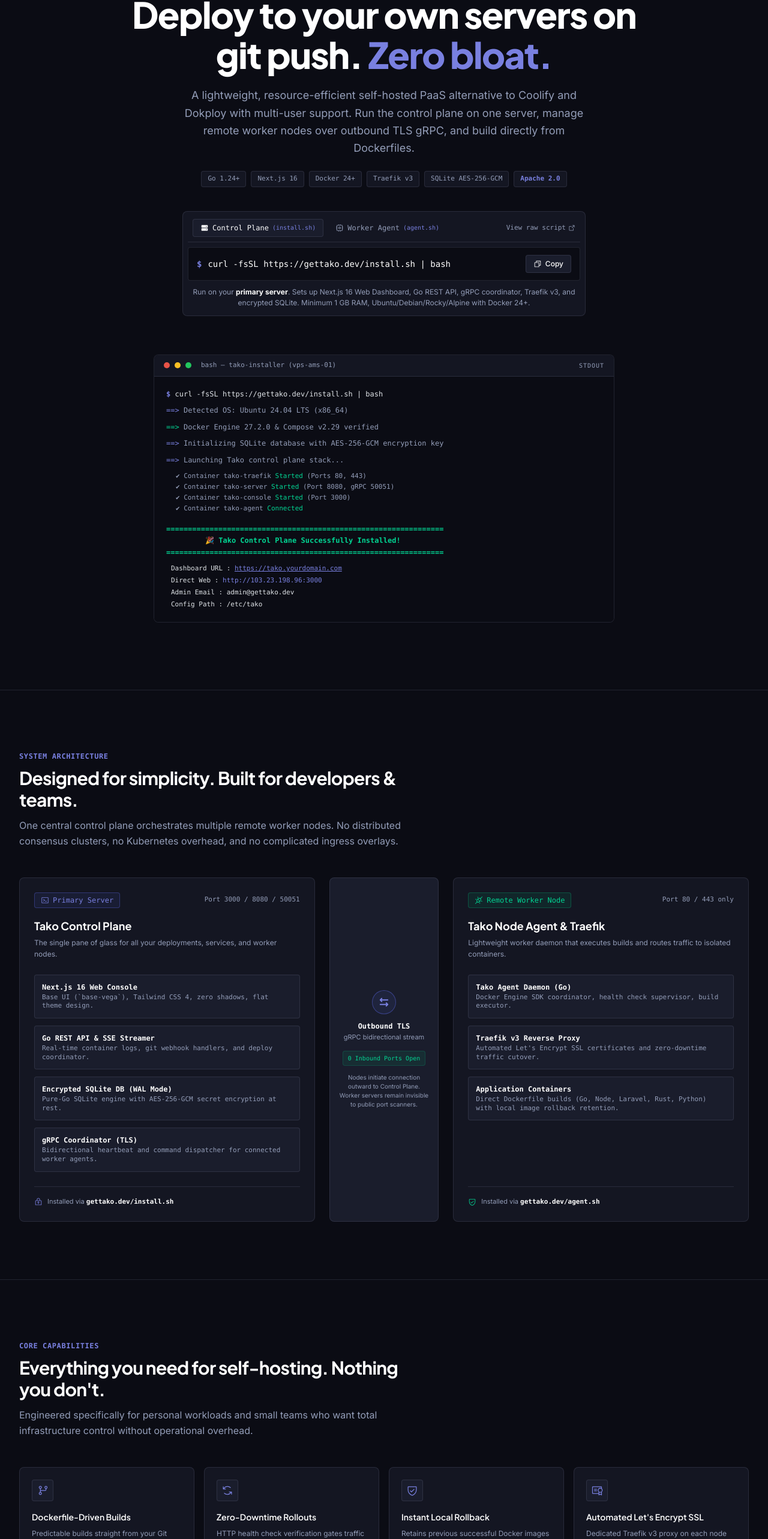
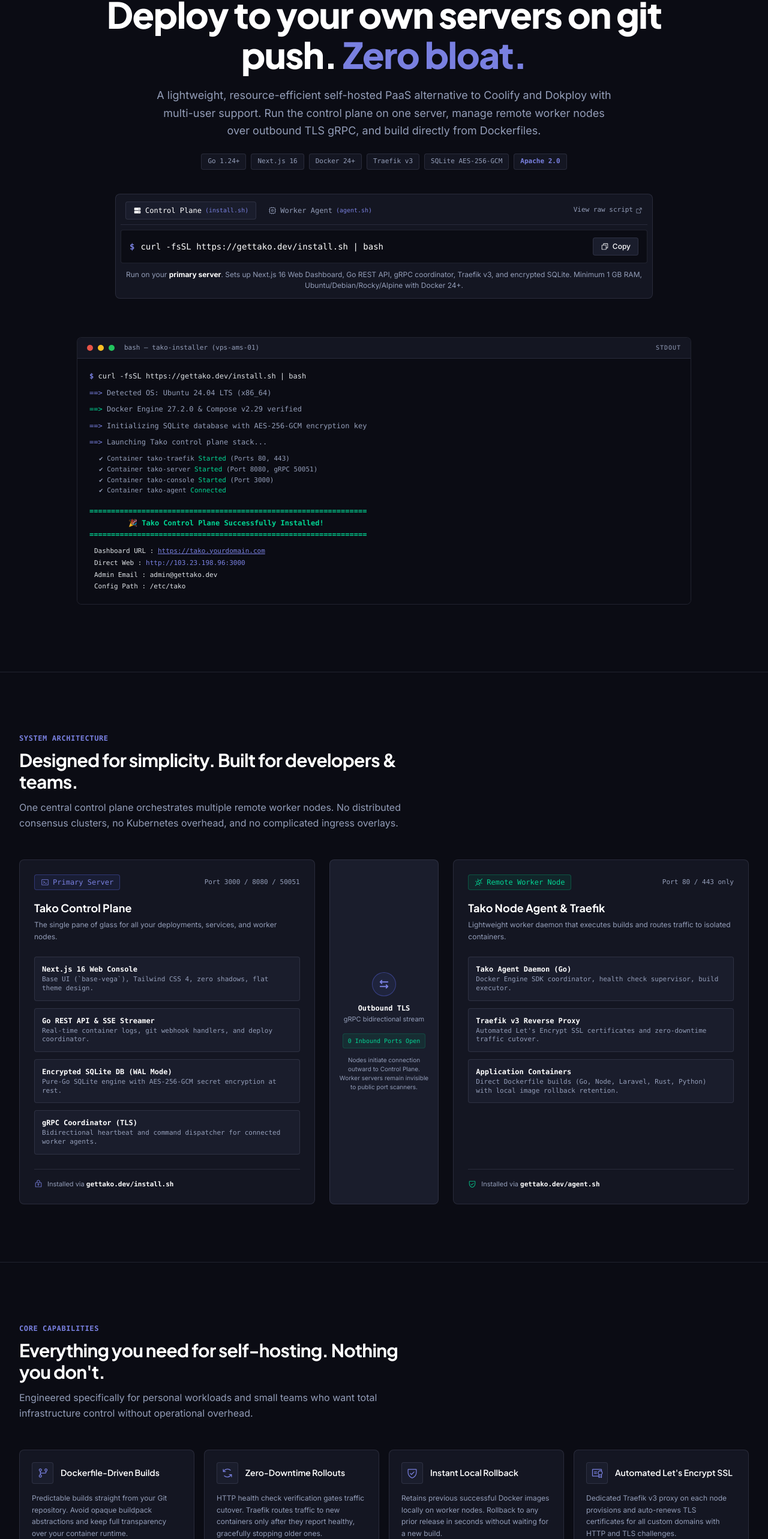
Before and after one commit to gettako/gettako.dev, a Next.js app: page / in a window 1280 px wide. Shown: the part 205-2771 px from the top of the page at 60% size. Built offline with nearby package versions, Linux system fonts and the light colour scheme; a web font is replaced by a local one.

Commit message:
style(hero, features): widen hero elements and align feature titles next to icons

```diff
--- a/app/page.tsx
+++ b/app/page.tsx
@@ -24,13 +24,13 @@ export default function Home() {
               </div>
 
               {/* Main Headline */}
-              <h1 className="mt-6 text-3xl sm:text-5xl lg:text-6xl font-extrabold tracking-tight text-[var(--foreground)] max-w-4xl leading-[1.12]">
+              <h1 className="mt-6 text-3xl sm:text-5xl lg:text-6xl font-extrabold tracking-tight text-[var(--foreground)] max-w-5xl leading-[1.12]">
                 Deploy to your own servers on git push.{" "}
                 <span className="text-[#5560d6] dark:text-[#7980e0]">Zero bloat.</span>
               </h1>
 
               {/* Subtitle */}
-              <p className="mt-5 max-w-2xl text-base sm:text-lg text-[var(--muted)] leading-relaxed">
+              <p className="mt-5 max-w-3xl text-base sm:text-lg text-[var(--muted)] leading-relaxed">
                 A lightweight, resource-efficient self-hosted PaaS alternative to Coolify and Dokploy with multi-user support. Run the control plane on one server, manage remote worker nodes over outbound TLS gRPC, and build directly from Dockerfiles.
               </p>
 
@@ -57,13 +57,13 @@ export default function Home() {
               </div>
 
               {/* Install Box Component */}
-              <div id="install" className="mt-10 w-full max-w-2xl">
+              <div id="install" className="mt-10 w-full max-w-3xl lg:max-w-4xl">
                 <InstallerTabs />
               </div>
             </div>
 
             {/* Interactive Terminal Output Showcase */}
-            <div className="mt-12 sm:mt-16 mx-auto max-w-3xl">
+            <div className="mt-12 sm:mt-16 mx-auto max-w-5xl">
               <HeroTerminal />
             </div>
           </div>
--- a/components/features.tsx
+++ b/components/features.tsx
@@ -87,13 +87,18 @@ export function Features() {
                 className="rounded-lg border border-[var(--border)] bg-[var(--surface)] p-5 flex flex-col justify-between transition-colors hover:border-[#5560d6]/50"
               >
                 <div>
-                  <div className="h-9 w-9 rounded border border-[var(--border)] bg-[var(--surface-2)] flex items-center justify-center text-[#5560d6] dark:text-[#7980e0]">
-                    <Icon size={20} weight="regular" />
+                  {/* Icon & Label aligned side-by-side */}
+                  <div className="flex items-center gap-3">
+                    <div className="h-9 w-9 shrink-0 rounded border border-[var(--border)] bg-[var(--surface-2)] flex items-center justify-center text-[#5560d6] dark:text-[#7980e0]">
+                      <Icon size={20} weight="regular" />
+                    </div>
+                    <h3 className="font-semibold text-sm text-[var(--foreground)] leading-snug">
+                      {feat.title}
+                    </h3>
                   </div>
-                  <h3 className="mt-4 font-semibold text-sm text-[var(--foreground)]">
-                    {feat.title}
-                  </h3>
-                  <p className="mt-2 text-xs text-[var(--muted)] leading-relaxed">
+
+                  {/* Full-width description */}
+                  <p className="mt-3.5 text-xs text-[var(--muted)] leading-relaxed w-full">
                     {feat.description}
                   </p>
                 </div>
```
